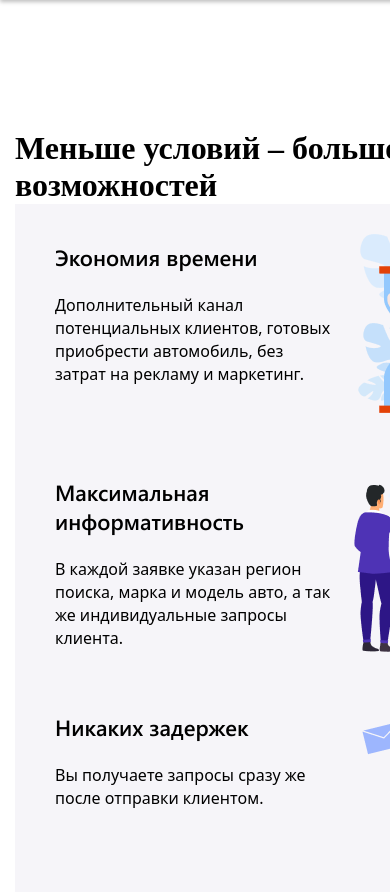
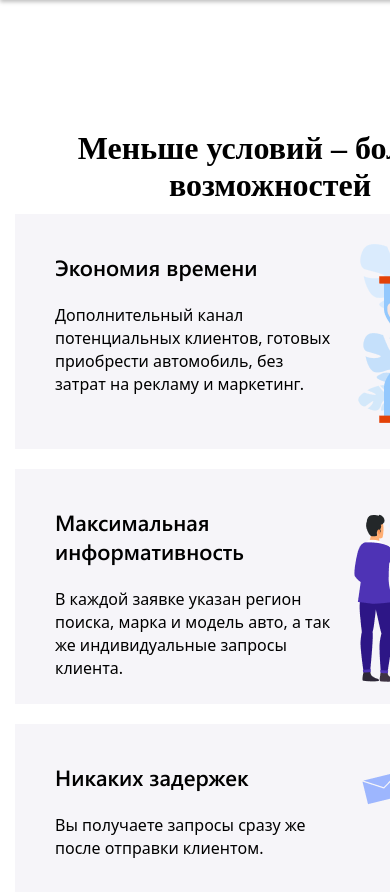
Before and after one commit to BIGBOYGRIGORY/WorkHome, a plain HTML site: page index.html in a window 390 px wide. Shown: the part 1000-1892 px from the top of the page. Drawn offline with Linux system fonts and the light colour scheme; files whose address does not match are found by name; a web font is replaced by a local one.

Commit message:
исправил ошибку

```diff
--- a/style/style.scss
+++ b/style/style.scss
@@ -374,10 +374,13 @@ Responsiv  here
         margin: 0 auto;
     }
 
+
+
     .terms__item,
     .terms__content {
         margin: 0 auto;
     }
+
 }
 
 @media screen and (max-width: 991px) {
@@ -400,6 +403,10 @@ Responsiv  here
 
     .footer__image {
         margin-top: 50px;
+    }
+
+    .terms__content {
+        margin: 10px auto;
     }
 }
 
@@ -450,4 +457,8 @@ Responsiv  here
         width: 100%;
     }
 
+    .terms__item {
+        text-align: center;
+    }
+
 }
```
Also changed, not shown: style/style.css.
